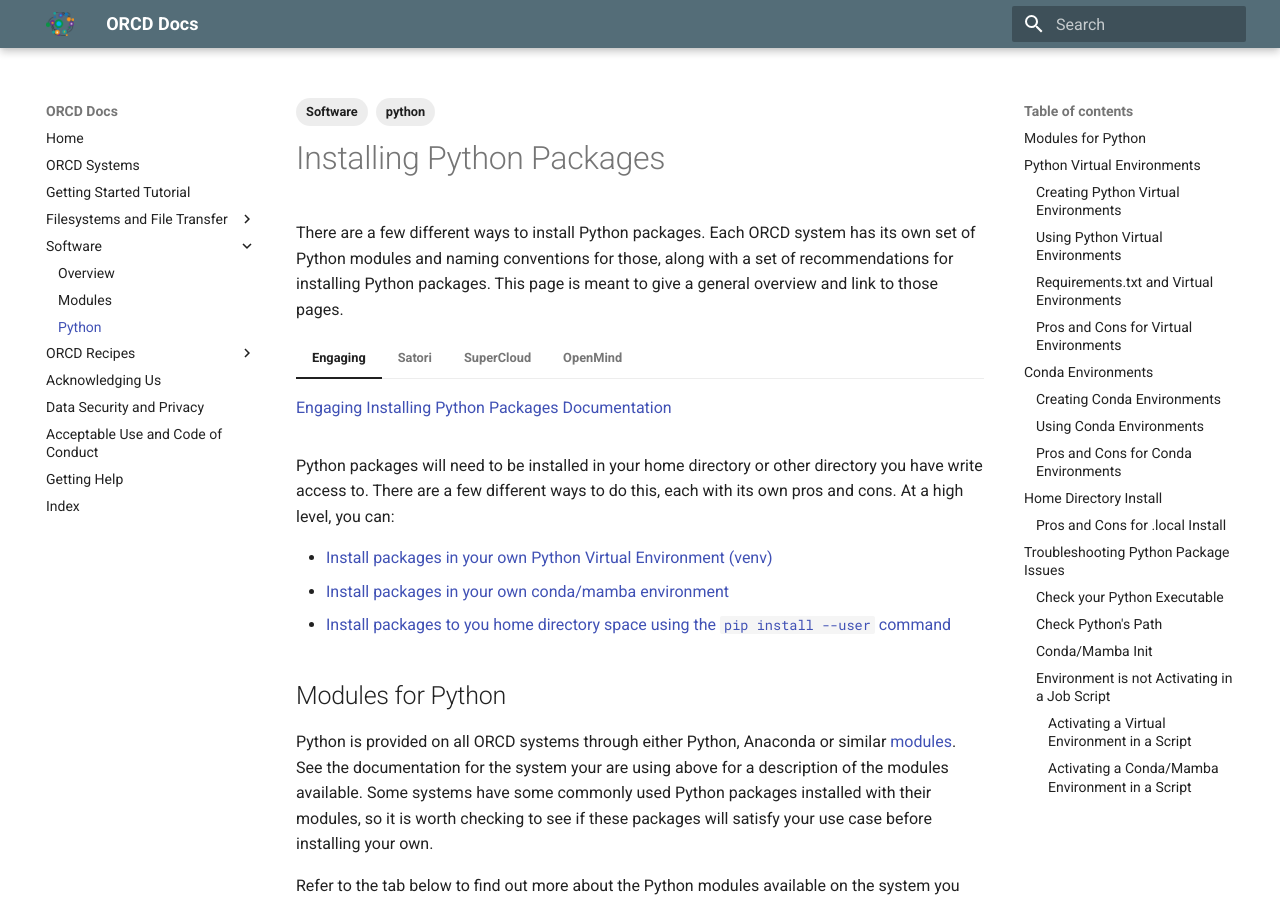
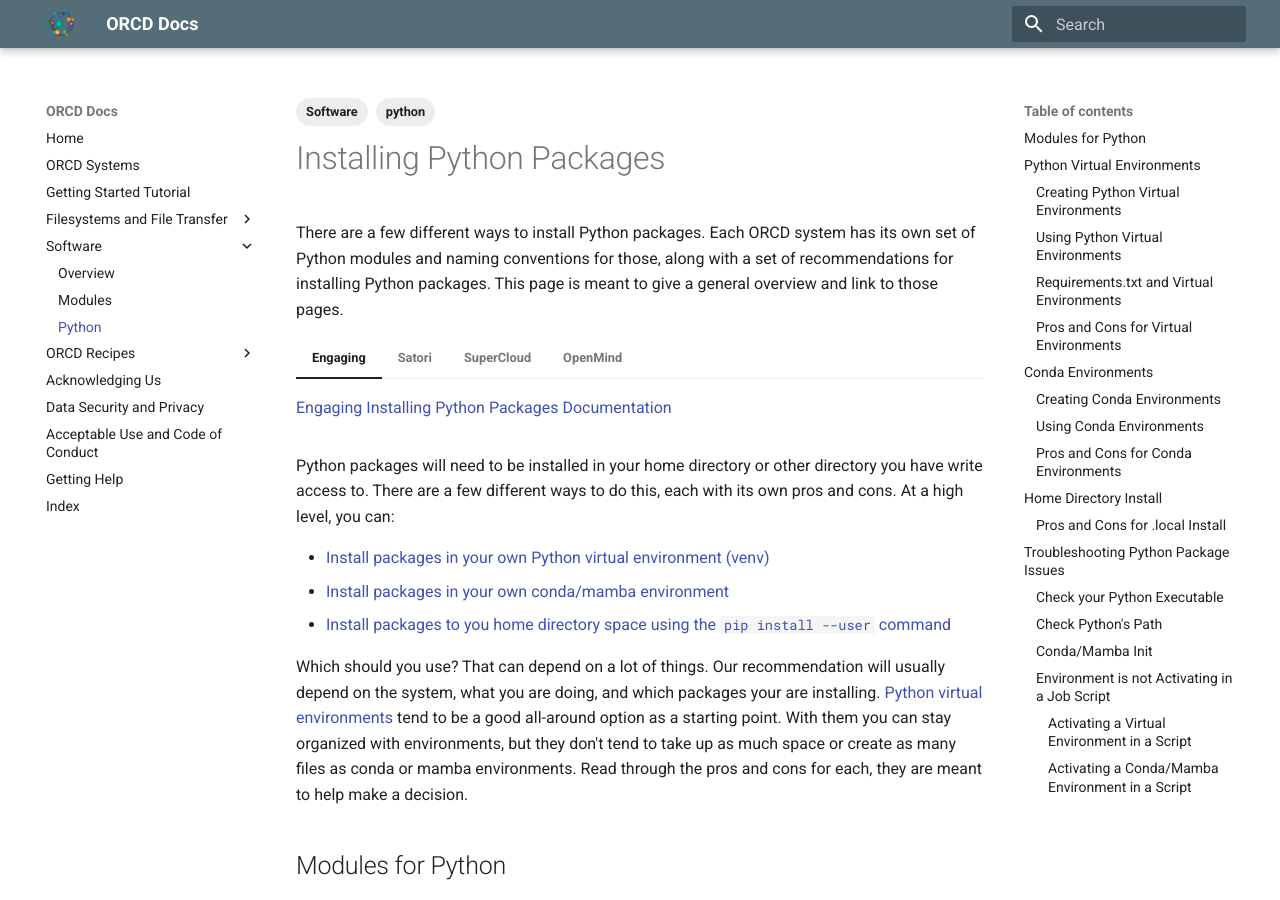
Before and after one commit to mit-orcd/orcd-docs-edit, an MkDocs documentation site: the page built from docs/software/python.md, in a window 1280 px wide and 900 px high. Built offline with MkDocs 1.6.1 and Material for MkDocs 9.7.7, drawn with Linux system fonts in a browser that asks for light colours.

Commit message:
Add "recommendation" paragraph

```diff
--- a/docs/software/python.md
+++ b/docs/software/python.md
@@ -25,9 +25,11 @@
 
 Python packages will need to be installed in your home directory or other directory you have write access to. There are a few different ways to do this, each with its own pros and cons. At a high level, you can:
 
-- [Install packages in your own Python Virtual Environment (venv)](#python-virtual-environments)
+- [Install packages in your own Python virtual environment (venv)](#python-virtual-environments)
 - [Install packages in your own conda/mamba environment](#conda-environments)
 - [Install packages to you home directory space using the `pip install --user` command](#home-directory-install)
+
+Which should you use? That can depend on a lot of things. Our recommendation will usually depend on the system, what you are doing, and which packages your are installing. [Python virtual environments](#python-virtual-environments) tend to be a good all-around option as a starting point. With them you can stay organized with environments, but they don't tend to take up as much space or create as many files as conda or mamba environments. Read through the pros and cons for each, they are meant to help make a decision.
 
 ## Modules for Python
 
```
